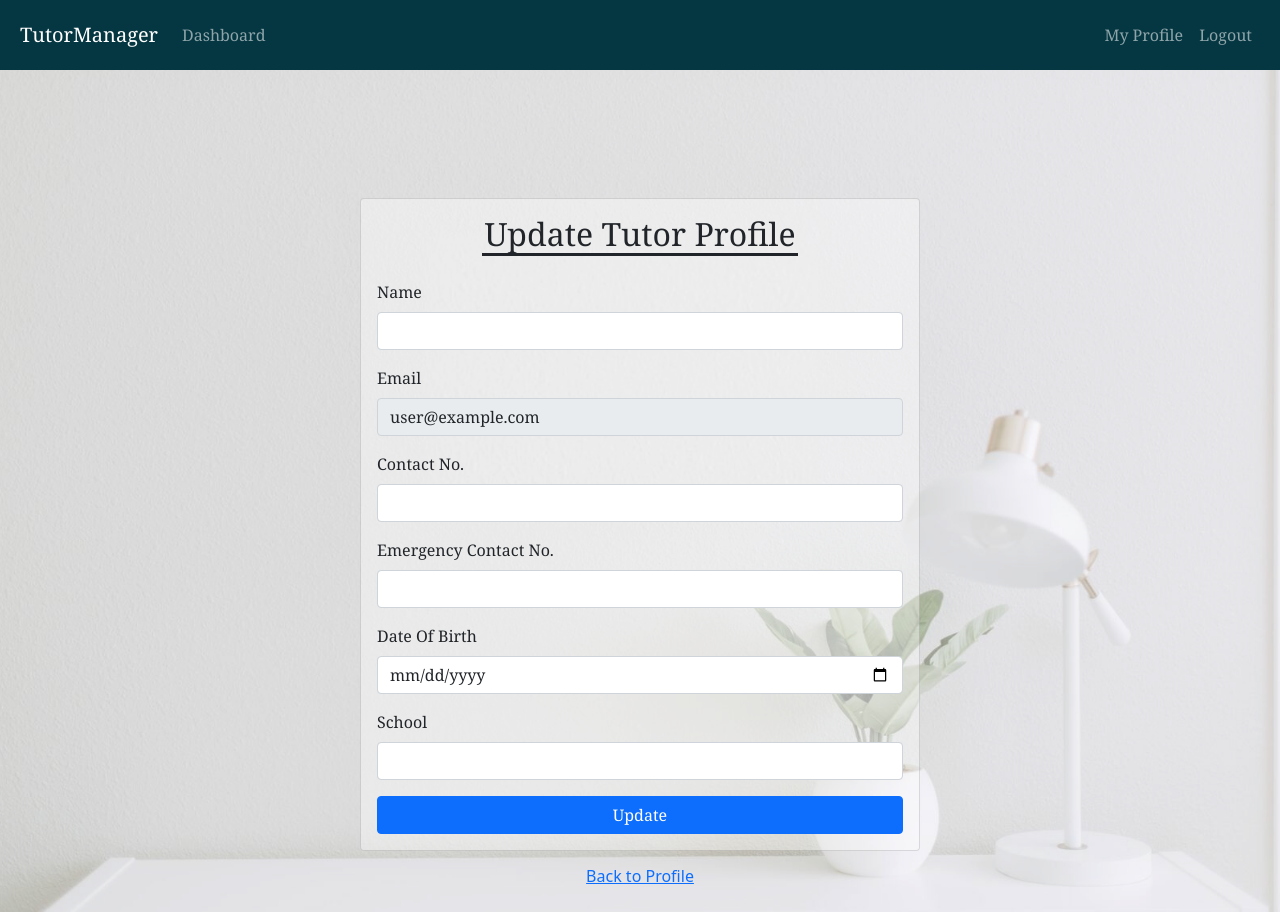
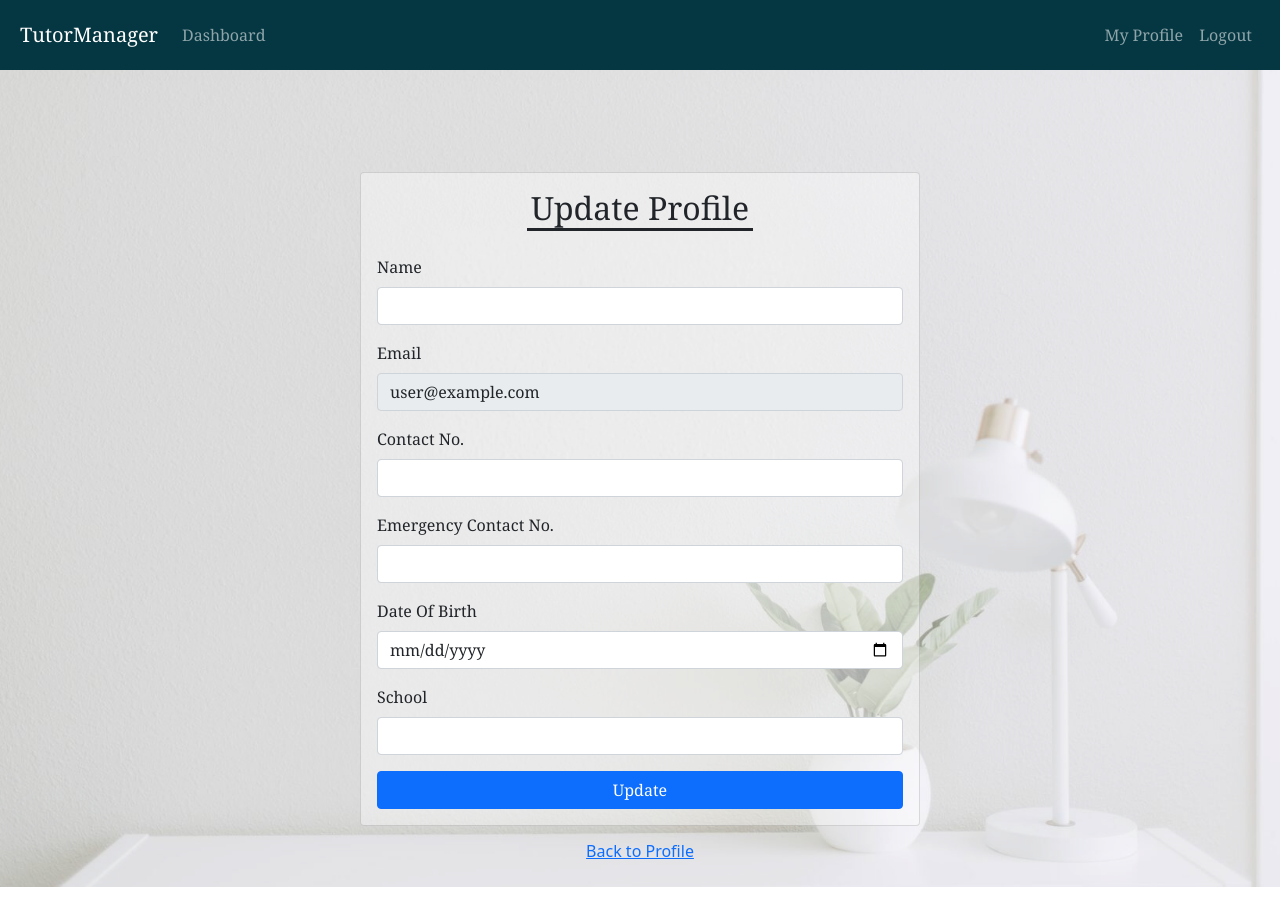
Before and after one commit to nicollegann/Orbital, a React (Create React App) app: page /update-profile in a window 1280 px wide. After the commit the page ends 887 px from the top, so only its background shows below. Built offline with nearby package versions, Linux system fonts and the light colour scheme; no server answers; the database is empty; sample sign-in values are in the browser's storage.

Commit message:
Made minor styling changes

```diff
--- a/src/components/ChangePassword.js
+++ b/src/components/ChangePassword.js
@@ -44,7 +44,7 @@ export default function ChangePassword() {
       <NavigationBar />
       <Card className="justify-content-md-center" style={{width: "35rem", margin: "10% auto 1%"}}>
         <Card.Body>
-          <h2 className="text-center mb-4 bottomBorder">Change Password</h2>
+          <center><h2 className="text-center mb-4 bottomBorder" style={{width:"50%"}}>Change Password</h2></center>
           {error && <Alert variant="danger">{error}</Alert>}
           {message && <Alert variant="success">{message}</Alert>}
           <Form onSubmit={handleSubmit}>
--- a/src/components/CreateTutorAccount.js
+++ b/src/components/CreateTutorAccount.js
@@ -38,7 +38,7 @@ export default function CreateTutorAccount() {
       <Container fluid style={{paddingLeft: "0", paddingRight: "0", paddingTop: "2%", paddingBottom: "30%"}}>
           <Card className="justify-content-md-center" style={{width: "35rem", margin: "10% auto 1%"}}>
             <Card.Body>
-              <h2 className="text-center mb-4">Create New Tutor Account</h2>
+              <center><h2 className="text-center mb-4 bottomBorder" style={{width: "75%"}}>Create New Tutor Account</h2></center>
               {error && <Alert variant="danger">{error}</Alert>}
               {message && <Alert variant="success">{message}</Alert>}
               <Form onSubmit={handleSubmit}>
--- a/src/components/UpdateProfile.js
+++ b/src/components/UpdateProfile.js
@@ -52,9 +52,9 @@ export default function UpdateTutorProfile() {
   return (
     <div className="bg5">
       <NavigationBar />
-      <Card className="justify-content-md-center styling" style={{width: "35rem", margin: "10% auto 1%", borderStyle: "solid !important"}}>
+      <Card className="justify-content-md-center styling" style={{width: "35rem", margin: "8% auto 1%", borderStyle: "solid !important"}}>
         <Card.Body>
-          <center><h2 className="text-center mb-4 bottomBorder" style={{width: "60%"}}>Update Tutor Profile</h2></center>
+          <center><h2 className="text-center mb-4 bottomBorder" style={{width: "43%"}}>Update Profile</h2></center>
           {error && <Alert variant="danger">{error}</Alert>}
           {message && <Alert variant="success">{message}</Alert>}
           <Form onSubmit={saveData}>
```
